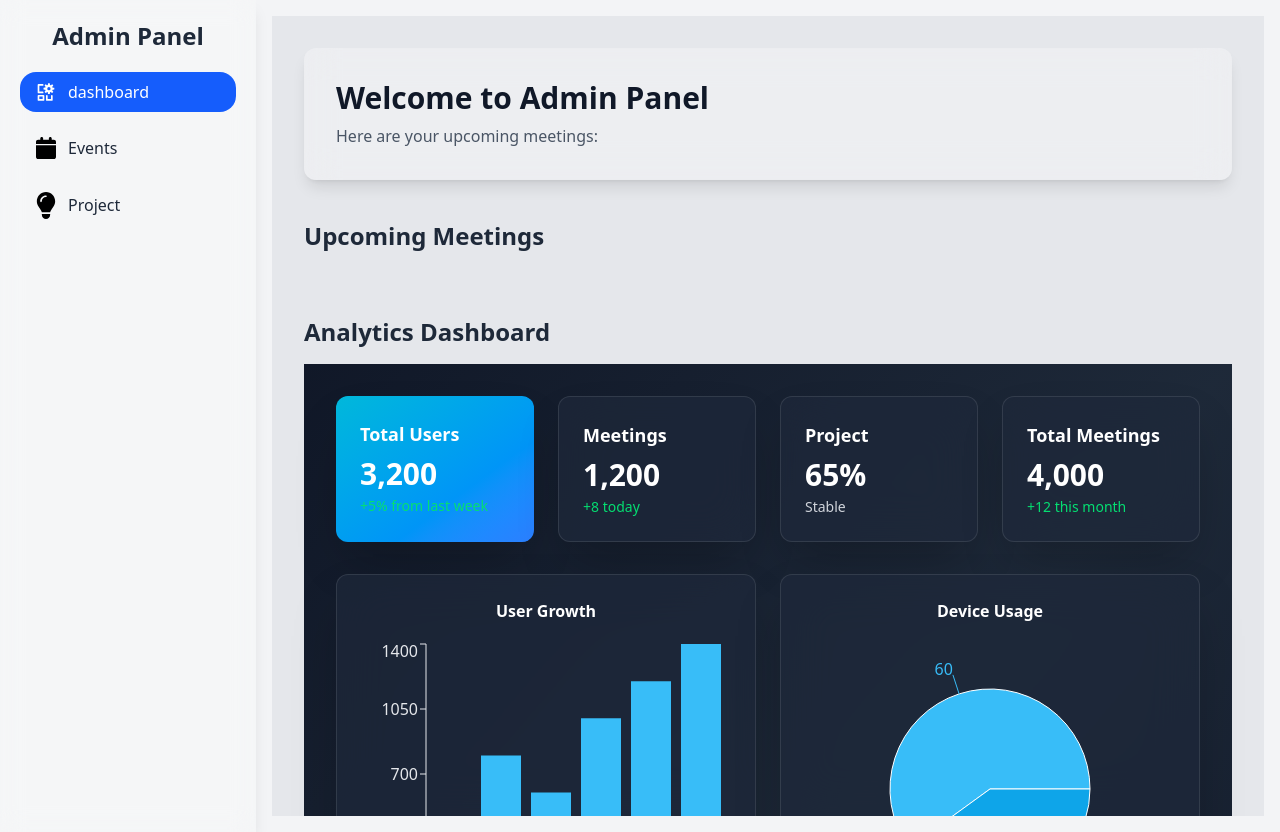
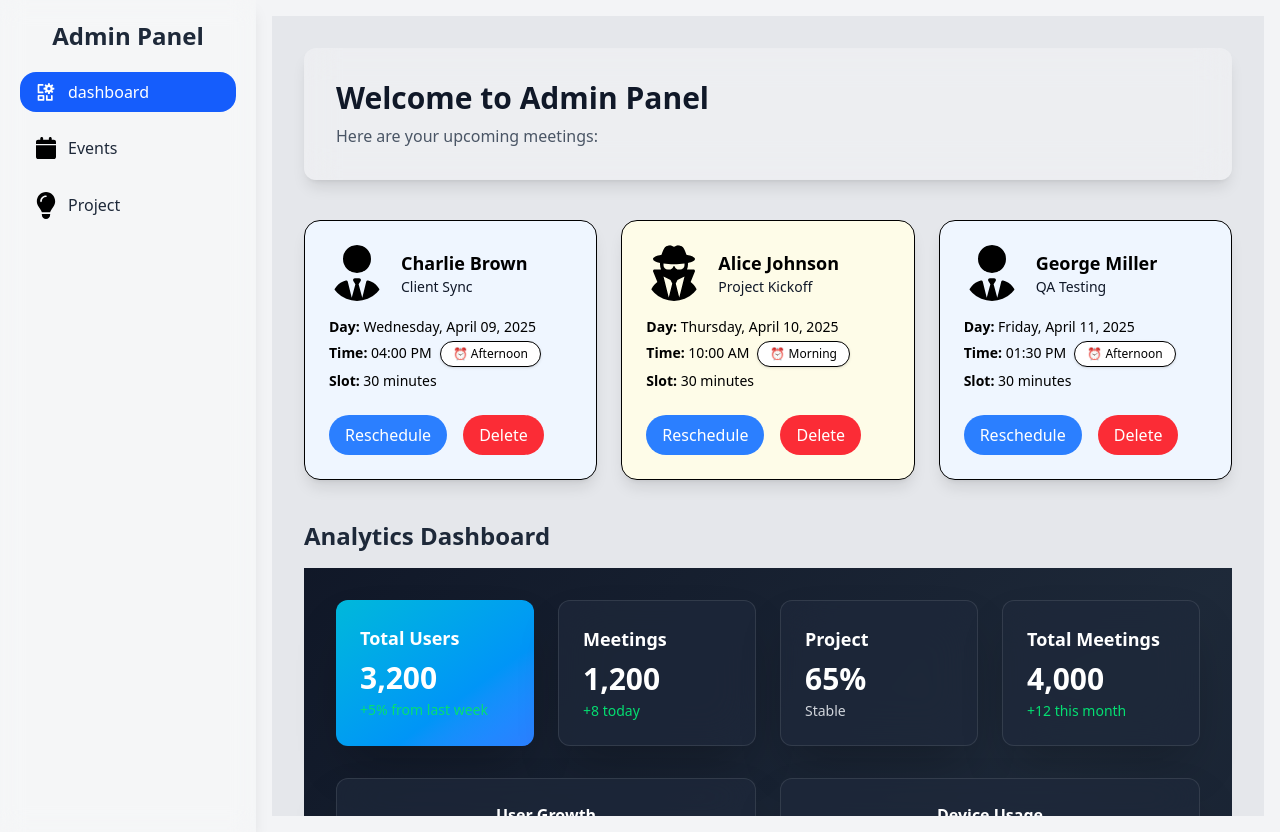
Before and after one commit to Hellnight2005/meeting_website, a Next.js app: page /Admin in a window 1280 px wide. Built offline with nearby package versions, Linux system fonts and the light colour scheme.

Commit message:
Event page render of meeting sucessfull working

```diff
--- a/src/app/Admin/event/page.jsx
+++ b/src/app/Admin/event/page.jsx
@@ -1,87 +1,68 @@
 "use client";
-import React, { useEffect, useState } from "react";
-import { useMeetingContext } from "../../../constants/MeetingContext";
+import React, { useEffect, useRef } from "react";
+import { gsap } from "gsap";
+import { useMeetingContext } from "@/constants/MeetingContext";
 import MeetingList from "@/components/MeetingList";
-import RescheduleModal from "@/components/RescheduleModal";
 
 export default function EventPage() {
-    const { meetings, setMeetings } = useMeetingContext();
-    const [selectedMeeting, setSelectedMeeting] = useState(null);
+    const { meetings, upcomingMeetingIds, lineupMeetingIds } = useMeetingContext();
+
+    const upcomingMeetings = meetings.filter((m) => upcomingMeetingIds.includes(m.id));
+    const lineupMeetings = meetings.filter((m) => lineupMeetingIds.includes(m.id));
+
+    const titleRef = useRef(null);
+    const upcomingRef = useRef(null);
+    const lineupRef = useRef(null);
 
     useEffect(() => {
-        const fakeData = [{
-            id: 1,
-            title: "Project Kickoff",
-            date: "2025-04-10",
-            time: "10:00",
-            type: "upcoming",
-        },
-        {
-            id: 2,
-            title: "Design Review",
-            date: "2025-04-08",
-            time: "14:30",
-            type: "lineup",
-        },
-        {
-            id: 3,
-            title: "Client Sync",
-            date: "2025-04-09",
-            time: "16:00",
-            type: "upcoming",
-        },
-        {
-            id: 4,
-            title: "Team Retrospective",
-            date: "2025-04-12",
-            time: "11:00",
-            type: "lineup",
-        },];
-        setMeetings(fakeData);
-    }, [setMeetings]);
+        gsap.from(titleRef.current, {
+            opacity: 0,
+            y: -50,
+            duration: 1,
+            ease: "power3.out",
+        });
 
-    const handleReschedule = (meeting) => {
-        setSelectedMeeting(meeting);
-    };
+        gsap.from(upcomingRef.current, {
+            opacity: 0,
+            x: -50,
+            duration: 1,
+            delay: 0.5,
+            ease: "power2.out",
+        });
 
-    const handleRescheduleSave = (updatedMeeting) => {
-        const updatedMeetings = meetings.map(m =>
-            m.id === updatedMeeting.id ? updatedMeeting : m
-        );
-        setMeetings(updatedMeetings);
-    };
-
-    const handleDelete = (meeting) => alert(`Delete: ${meeting.title}`);
-    const handleApprove = (meeting) => alert(`Approve: ${meeting.title}`);
-
-    const upcoming = meetings.filter((m) => m.type === "upcoming");
-    const lineup = meetings.filter((m) => m.type === "lineup");
+        gsap.from(lineupRef.current, {
+            opacity: 0,
+            x: 50,
+            duration: 1,
+            delay: 0.8,
+            ease: "power2.out",
+        });
+    }, []);
 
     return (
-        <div className="p-6 space-y-10">
-            <MeetingList
-                title="Upcoming Meetings"
-                meetings={upcoming}
-                type="upcoming"
-                onReschedule={handleReschedule}
-                onDelete={handleDelete}
-            />
-            <MeetingList
-                title="Lineup Meetings"
-                meetings={lineup}
-                type="lineup"
-                onReschedule={handleReschedule}
-                onDelete={handleDelete}
-                onApprove={handleApprove}
-            />
+        <div className="min-h-screen bg-gray-100 text-gray-800 px-4 py-6 md:px-12">
+            <div className="max-w-6xl mx-auto">
+                <h1
+                    ref={titleRef}
+                    className="text-4xl font-bold mb-8 text-center text-gray-900"
+                >
+                    📅 Event Dashboard
+                </h1>
 
-            {selectedMeeting && (
-                <RescheduleModal
-                    meeting={selectedMeeting}
-                    onClose={() => setSelectedMeeting(null)}
-                    onSave={handleRescheduleSave}
-                />
-            )}
+                <section className="mb-12" ref={upcomingRef}>
+                    <h2 className="text-2xl font-semibold mb-4 text-blue-600">
+                        ⏳ Upcoming Meetings
+                    </h2>
+                    <MeetingList meetings={upcomingMeetings} type="upcoming" />
+                </section>
+
+                <section ref={lineupRef}>
+                    <h2 className="text-2xl font-semibold mb-4 text-purple-600">
+                        📌 Lineup Meetings
+                    </h2>
+                    <MeetingList meetings={lineupMeetings} type="lineup" />
+                </section>
+            </div>
         </div>
     );
 }
--- a/src/app/Admin/page.jsx
+++ b/src/app/Admin/page.jsx
@@ -1,11 +1,14 @@
 "use client";
 import React from "react";
 import { useMeetingContext } from "../../constants/MeetingContext";
-import UpcomingMeetings from "@/components/UpcomingMeetings";
+import MeetingList from "@/components/MeetingList";
 import Charts from "@/components/Charts";
 
 export default function Admin() {
-    const { meetings } = useMeetingContext();
+    const { meetings, upcomingMeetingIds, lineupMeetingIds } = useMeetingContext();
+
+    const upcomingMeetings = meetings.filter((m) => upcomingMeetingIds.includes(m.id));
+
     const upcoming = meetings.filter((m) => m.type === "upcoming");
 
     const handleReschedule = (meeting) => alert(`Reschedule: ${meeting.title}`);
@@ -20,11 +23,7 @@ export default function Admin() {
                 </div>
 
                 {/* ✅ Show upcoming meetings */}
-                <UpcomingMeetings
-                    meetings={upcoming}
-                    onReschedule={handleReschedule}
-                    onDelete={handleDelete}
-                />
+                <MeetingList meetings={upcomingMeetings} type="upcoming" showSearchBar={false} visibleSlots={3} />
 
                 <div className="mt-10">
                     <h2 className="text-2xl font-bold text-gray-800 mb-4">Analytics Dashboard</h2>
--- a/src/app/Admin/project/page.jsx
+++ b/src/app/Admin/project/page.jsx
@@ -1,21 +1,19 @@
-import Calendar from '@/components/Calendar'
-import RescheduleModal from '@/components/RescheduleModal'
-import TimePicker from '@/components/TimePicker'
-import React from 'react'
+'use client';
 
-function project() {
+import Calendar from '@/components/Calendar';
+import RescheduleModal from '@/components/RescheduleModal';
+import TimePicker from '@/components/TimePicker';
+import React, { useState } from 'react';
+
+function Project() {
+    const [isModalOpen, setIsModalOpen] = useState(true); // Modal initially visible
+
     return (
         <>
-            <RescheduleModal
-                selectDay="Thursday, April 12, 2025"
-                selectTime="05:00 PM"
-                user_name="Jan Marshal"
-                slot="1"
-                title="Follow up meeting"
-            />
 
+            <h1 className='text-black font-bold'> Project page </h1>
         </>
-    )
+    );
 }
 
-export default project
+export default Project;
--- a/src/components/MeetingCard.jsx
+++ b/src/components/MeetingCard.jsx
@@ -1,41 +1,116 @@
-import React from "react";
+"use client";
+import React, { useState } from "react";
+import { useMeetingContext } from "@/constants/MeetingContext";
+import RescheduleModal from "./RescheduleModal";
 
-export default function MeetingCard({ meeting, type, onReschedule, onDelete, onApprove }) {
-    const actionButtons = [
-        {
-            label: "Reschedule",
-            onClick: () => onReschedule(meeting),
-        },
-        ...(type === "lineup"
-            ? [{ label: "Approve", onClick: () => onApprove(meeting) }]
-            : []),
-        {
-            label: "Delete",
-            onClick: () => onDelete(meeting),
-        }
-    ];
+const getTimeOfDay = (timeStr) => {
+    const date = new Date(`1970-01-01T${convertTo24Hour(timeStr)}`);
+    const hour = date.getHours();
+    if (hour < 12) return "morning";
+    if (hour < 17) return "afternoon";
+    return "evening";
+};
 
-    // Convert the date to a readable string
-    const formattedDate = new Date(meeting.date).toLocaleDateString();
-    const formattedTime = meeting.time;
+const convertTo24Hour = (timeStr) => {
+    const [time, modifier] = timeStr.split(" ");
+    let [hours, minutes] = time.split(":");
+    if (modifier === "PM" && hours !== "12") hours = parseInt(hours) + 12;
+    if (modifier === "AM" && hours === "12") hours = "00";
+    return `${hours}:${minutes}`;
+};
+
+export default function MeetingCard({ id, type }) {
+    const { meetings } = useMeetingContext();
+    const meeting = meetings.find((m) => m.id === id);
+    const [showModal, setShowModal] = useState(false);
+
+    if (!meeting) return null;
+
+    const timeOfDay = getTimeOfDay(meeting.selectTime);
+    const bgColor = {
+        morning: "bg-yellow-50",
+        afternoon: "bg-blue-50",
+        evening: "bg-purple-50",
+    }[timeOfDay];
+
+    const buttonBase = "px-4 py-2 rounded-full font-medium transition duration-200";
+
+    // 🧑‍💼 Image based on role
+    const imageSrc = meeting.user_role === "Admin"
+        ? "/icons/inmated.svg"
+        : "/icons/client.svg";
+
+    // ⏳ Slot formatting
+    const formattedSlot = meeting.slot === "30" || meeting.slot === 30
+        ? "30 minutes"
+        : "1 hour";
 
     return (
-        <div className="border border-gray-200 p-5 rounded-xl shadow-sm bg-white hover:shadow-md transition">
-            <h3 className="text-xl font-semibold text-gray-800 mb-1">{meeting.title}</h3>
-            <p className="text-sm text-gray-600">Date: {formattedDate}</p>
-            <p className="text-sm text-gray-600 mb-3">Time: {formattedTime}</p>
+        <div className={`border rounded-2xl shadow-lg p-6 hover:shadow-xl transition duration-300 ${bgColor}`}>
+            <div className="flex items-center gap-4">
+                <img
+                    src={imageSrc}
+                    alt="client"
+                    className="w-14 h-14 rounded-full"
+                />
+                <div>
+                    <h3 className="font-bold text-black text-lg">{meeting.user_name}</h3>
+                    <p className="text-sm text-gray-900">{meeting.title}</p>
+                </div>
+            </div>
 
-            <div className="flex gap-2 flex-wrap">
-                {actionButtons.map((btn, idx) => (
-                    <button
-                        key={idx}
-                        onClick={btn.onClick}
-                        className="px-3 py-1 bg-blue-600 text-white text-sm rounded hover:bg-blue-700 transition"
-                    >
-                        {btn.label}
-                    </button>
-                ))}
+            <div className="mt-4 text-sm space-y-1 text-black">
+                <p><strong>Day:</strong> {meeting.selectDay}</p>
+                <p>
+                    <strong>Time:</strong> {meeting.selectTime}
+                    <span className="ml-2 inline-block bg-white border px-3 py-1 text-xs rounded-full shadow-sm">
+                        ⏰ {timeOfDay.charAt(0).toUpperCase() + timeOfDay.slice(1)}
+                    </span>
+                </p>
+                <p><strong>Slot:</strong> {formattedSlot}</p>
             </div>
+
+            <div className="flex gap-4 mt-6">
+                {type === "upcoming" && (
+                    <>
+                        <button
+                            className={`${buttonBase} bg-blue-500 text-white hover:bg-blue-600`}
+                            onClick={() => setShowModal(true)}
+                        >
+                            Reschedule
+                        </button>
+                        <button
+                            className={`${buttonBase} bg-red-500 text-white hover:bg-red-600`}
+                            onClick={() => alert(`Deleted meeting ${meeting.id}`)}
+                        >
+                            Delete
+                        </button>
+                    </>
+                )}
+                {type === "lineup" && (
+                    <>
+                        <button
+                            className={`${buttonBase} bg-green-500 text-white hover:bg-green-600`}
+                            onClick={() => alert(`Approved meeting ${meeting.id}`)}
+                        >
+                            Approve
+                        </button>
+                        <button
+                            className={`${buttonBase} bg-red-500 text-white hover:bg-red-600`}
+                            onClick={() => alert(`Deleted meeting ${meeting.id}`)}
+                        >
+                            Delete
+                        </button>
+                    </>
+                )}
+            </div>
+
+            {showModal && (
+                <RescheduleModal
+                    meeting={meeting}
+                    onClose={() => setShowModal(false)}
+                />
+            )}
         </div>
     );
 }
--- a/src/components/MeetingList.jsx
+++ b/src/components/MeetingList.jsx
@@ -1,26 +1,99 @@
-import React from "react";
+"use client";
+import React, { useState, useMemo } from "react";
 import MeetingCard from "./MeetingCard";
 
-export default function MeetingList({ title, meetings, type, onReschedule, onDelete, onApprove }) {
-    const sortedMeetings = [...meetings].sort(
-        (a, b) => new Date(`${a.date}T${a.time}`) - new Date(`${b.date}T${b.time}`)
+const MeetingList = ({ meetings = [], type, showSearchBar = true, visibleSlots }) => {
+    const [searchTerm, setSearchTerm] = useState("");
+    const [page, setPage] = useState(0);
+
+    const filteredMeetings = useMemo(() => {
+        const sorted = [...meetings].sort((a, b) => {
+            const dateA = new Date(`${a.selectDay} ${a.selectTime}`);
+            const dateB = new Date(`${b.selectDay} ${b.selectTime}`);
+            return dateA - dateB;
+        });
+
+        return sorted.filter(
+            (meeting) =>
+                meeting.user_name.toLowerCase().includes(searchTerm.toLowerCase()) ||
+                meeting.selectDay.toLowerCase().includes(searchTerm.toLowerCase())
+        );
+    }, [meetings, searchTerm]);
+
+    const totalMeetings = filteredMeetings.length;
+    const slotsPerPage = visibleSlots || totalMeetings; // default to all if not passed
+    const totalPages = Math.ceil(totalMeetings / slotsPerPage);
+
+    const paginatedMeetings = filteredMeetings.slice(
+        page * slotsPerPage,
+        (page + 1) * slotsPerPage
     );
 
     return (
-        <section className="mb-10">
-            <h2 className="text-2xl font-bold mb-4 text-gray-800">{title}</h2>
-            <div className="grid grid-cols-1 sm:grid-cols-2 lg:grid-cols-4 gap-5">
-                {sortedMeetings.map(meeting => (
+        <div className="space-y-6">
+            {/* 🔍 Optional Search Bar */}
+            {showSearchBar && (
+                <div className="w-full flex justify-start">
+                    <div className="relative w-[300px]">
+                        <input
+                            type="text"
+                            placeholder="Search by name or day..."
+                            className="w-full pl-10 pr-4 py-3 rounded-full border border-gray-300 shadow-sm focus:outline-none focus:ring-2 focus:ring-blue-400 focus:border-blue-400 transition"
+                            value={searchTerm}
+                            onChange={(e) => {
+                                setSearchTerm(e.target.value);
+                                setPage(0); // reset to first page on search
+                            }}
+                        />
+                        <img
+                            src="/icons/searchbar.svg" // Replace with your actual image path
+                            alt="Search icon"
+                            className="absolute left-3 top-3.5 w-5 h-5"
+                        />
+
+                    </div>
+                </div>
+            )}
+
+            {/* 📋 Meeting Cards Grid */}
+            <div className="grid grid-cols-1 sm:grid-cols-2 lg:grid-cols-3 gap-6">
+                {paginatedMeetings.map((meeting) => (
                     <MeetingCard
                         key={meeting.id}
-                        meeting={meeting}
+                        id={meeting.id}
                         type={type}
-                        onReschedule={onReschedule}
-                        onDelete={onDelete}
-                        onApprove={onApprove}
+                        timeBadge
                     />
                 ))}
             </div>
-        </section>
+
+            {/* ⛔ No results */}
+            {!filteredMeetings.length && (
+                <p className="text-gray-500 mt-4 text-center">No meetings found.</p>
+            )}
+
+            {/* 🔁 Pagination controls */}
+            {/* {visibleSlots && totalMeetings > visibleSlots && (
+                <div className="flex justify-center items-center gap-4 mt-4">
+                    <button
+                        onClick={() => setPage((prev) => Math.max(0, prev - 1))}
+                        disabled={page === 0}
+                        className="px-4 py-2 bg-blue-500 text-white rounded hover:bg-blue-600 disabled:opacity-50"
+                    >
+                        Prev
+                    </button>
+                    <span className="text-gray-600">Page {page + 1} of {totalPages}</span>
+                    <button
+                        onClick={() => setPage((prev) => (prev + 1 < totalPages ? prev + 1 : prev))}
+                        disabled={page + 1 >= totalPages}
+                        className="px-4 py-2 bg-blue-500 text-white rounded hover:bg-blue-600 disabled:opacity-50"
+                    >
+                        Next
+                    </button>
+                </div>
+            )} */}
+        </div>
     );
-}
+};
+
+export default MeetingList;
--- a/src/components/RescheduleModal.jsx
+++ b/src/components/RescheduleModal.jsx
@@ -1,19 +1,32 @@
 "use client";
 
-import React, { useEffect, useState } from 'react';
+import React, { useEffect, useRef, useState } from 'react';
 import Calendar from './Calendar';
 import TimePicker from './TimePicker';
 import { format, parse } from 'date-fns';
 
-function RescheduleModal({ selectDay, selectTime, user_name, slot, title }) {
+function RescheduleModal({ meeting, onClose, onSave }) {
+    const { selectDay, selectTime, user_name, slot, title } = meeting;
     const today = new Date();
-    const formattedDate = format(today, 'EEEE, MMMM d, yyyy');
+    const formattedToday = format(today, 'EEEE, MMMM d, yyyy');
 
     const [selectedDate, setSelectedDate] = useState(null);
     const [selectedTime, setSelectedTime] = useState('');
-    const [isHalfHour, setIsHalfHour] = useState(false);
+    const [isHalfHour, setIsHalfHour] = useState(slot === 30);
 
-    // Convert incoming date string into a Date object
+    const modalRef = useRef(null);
+
+    // Close on outside click
+    useEffect(() => {
+        function handleClickOutside(event) {
+            if (modalRef.current && !modalRef.current.contains(event.target)) {
+                onClose?.();
+            }
+        }
+        document.addEventListener('mousedown', handleClickOutside);
+        return () => document.removeEventListener('mousedown', handleClickOutside);
+    }, [onClose]);
+
     useEffect(() => {
         if (selectDay) {
             try {
@@ -25,12 +38,10 @@ function RescheduleModal({ selectDay, selectTime, user_name, slot, title }) {
         }
     }, [selectDay]);
 
-    // Assign initial selected time
     useEffect(() => {
         if (selectTime) setSelectedTime(selectTime);
     }, [selectTime]);
 
-    // Check if a change has been made
     const hasChanges = () => {
         const formattedSelectedDay = selectedDate
             ? format(selectedDate.raw, 'EEEE, MMMM dd, yyyy')
@@ -42,16 +53,28 @@ function RescheduleModal({ selectDay, selectTime, user_name, slot, title }) {
     };
 
     const handleSave = () => {
-        console.log("Saved changes:");
-        console.log("New Date:", selectedDate?.raw);
-        console.log("New Time:", selectedTime);
-        alert("Change is Save ")
-        // Add save logic (API call) here
+        const newDay = format(selectedDate.raw, 'EEEE, MMMM dd, yyyy');
+        const newTime = selectedTime;
+        console.log("Saved changes:", { newDay, newTime });
+
+        alert("Changes saved!");
+
+        // Call optional save callback
+        if (onSave) {
+            onSave({
+                ...meeting,
+                selectDay: newDay,
+                selectTime: newTime,
+                slot: isHalfHour ? 30 : 60
+            });
+        }
+
+        onClose?.(); // close the modal after saving
     };
 
     return (
         <div className="fixed inset-0 flex items-center justify-center z-50 bg-black bg-opacity-60 px-4">
-            <div className="bg-white rounded-2xl shadow-2xl p-8 max-w-7xl w-full max-h-[90vh] overflow-y-auto">
+            <div ref={modalRef} className="bg-white rounded-2xl shadow-2xl p-8 max-w-7xl w-full max-h-[90vh] overflow-y-auto">
                 <h2 className="text-center text-3xl font-extrabold text-gray-800 mb-10 tracking-tight">
                     Reschedule Appointment
                 </h2>
@@ -75,11 +98,11 @@ function RescheduleModal({ selectDay, selectTime, user_name, slot, title }) {
                                 <span className="font-medium">
                                     {selectedDate
                                         ? format(selectedDate.raw, 'EEEE, MMMM dd, yyyy')
-                                        : formattedDate}
+                                        : formattedToday}
                                 </span>
                             </p>
                             <p className="flex items-center gap-2">
-                                ⏱️ {slot == 30 || isHalfHour ? '30 Minutes' : '1 Hour'}
+                                ⏱️ {slot === 30 || isHalfHour ? '30 Minutes' : '1 Hour'}
                             </p>
                             <p className="flex items-center gap-2">📍 Google Meet</p>
 
@@ -98,7 +121,6 @@ function RescheduleModal({ selectDay, selectTime, user_name, slot, title }) {
                                 )}
                             </div>
                         </div>
-
                     </div>
 
                     {/* Calendar Panel */}
--- a/src/components/UpcomingMeetings.jsx
+++ /dev/null
@@ -1,23 +0,0 @@
-
-import MeetingCard from "@/components/MeetingCard"
-export default function UpcomingMeetings({ meetings = [], onReschedule }) {
-    const sortedMeetings = [...meetings].sort(
-        (a, b) => new Date(`${a.date}T${a.time}`) - new Date(`${b.date}T${b.time}`)
-    );
-
-    return (
-        <div className="space-y-6">
-            <h2 className="text-2xl font-bold text-gray-800">Upcoming Meetings</h2>
-
-            <div className="grid grid-cols-1 sm:grid-cols-2 md:grid-cols-3 lg:grid-cols-4 gap-6">
-                {sortedMeetings.map((meeting) => (
-                    <MeetingCard
-                        key={meeting.id}
-                        meeting={meeting}
-                        onReschedule={onReschedule}
-                    />
-                ))}
-            </div>
-        </div>
-    );
-}
--- a/src/constants/MeetingContext.js
+++ b/src/constants/MeetingContext.js
@@ -1,5 +1,6 @@
 "use client";
-import { createContext, useContext, useState } from "react";
+import { createContext, useContext, useEffect, useState } from "react";
+import fakeAppointment from "./fakeAppointments";
 
 const MeetingContext = createContext();
 
@@ -7,9 +8,43 @@ export const useMeetingContext = () => useContext(MeetingContext);
 
 export const MeetingProvider = ({ children }) => {
   const [meetings, setMeetings] = useState([]);
+  const [upcomingMeetingIds, setUpcomingMeetingIds] = useState([]);
+  const [lineupMeetingIds, setLineupMeetingIds] = useState([]);
+
+  useEffect(() => {
+    try {
+      const data = fakeAppointment;
+
+      setMeetings(data);
+
+      const upcoming = data
+        .filter((item) => item.type === "upcoming")
+        .map((item) => item.id);
+
+      const lineup = data
+        .filter((item) => item.type === "lineup")
+        .map((item) => item.id);
+
+      setUpcomingMeetingIds(upcoming);
+      setLineupMeetingIds(lineup);
+
+      // ✅ Console log the arrays
+      console.log("Upcoming Meeting IDs:", upcoming);
+      console.log("Lineup Meeting IDs:", lineup);
+    } catch (error) {
+      console.error("Error processing meetings:", error);
+    }
+  }, []);
 
   return (
-    <MeetingContext.Provider value={{ meetings, setMeetings }}>
+    <MeetingContext.Provider
+      value={{
+        meetings,
+        setMeetings,
+        upcomingMeetingIds,
+        lineupMeetingIds,
+      }}
+    >
       {children}
     </MeetingContext.Provider>
   );
```
Also changed, not shown: src/constants/fakeAppointments.js (+11 -1 lines), public/icons/searchbar.svg (added), 1 other file (tests, documents, lock files or other folders).
